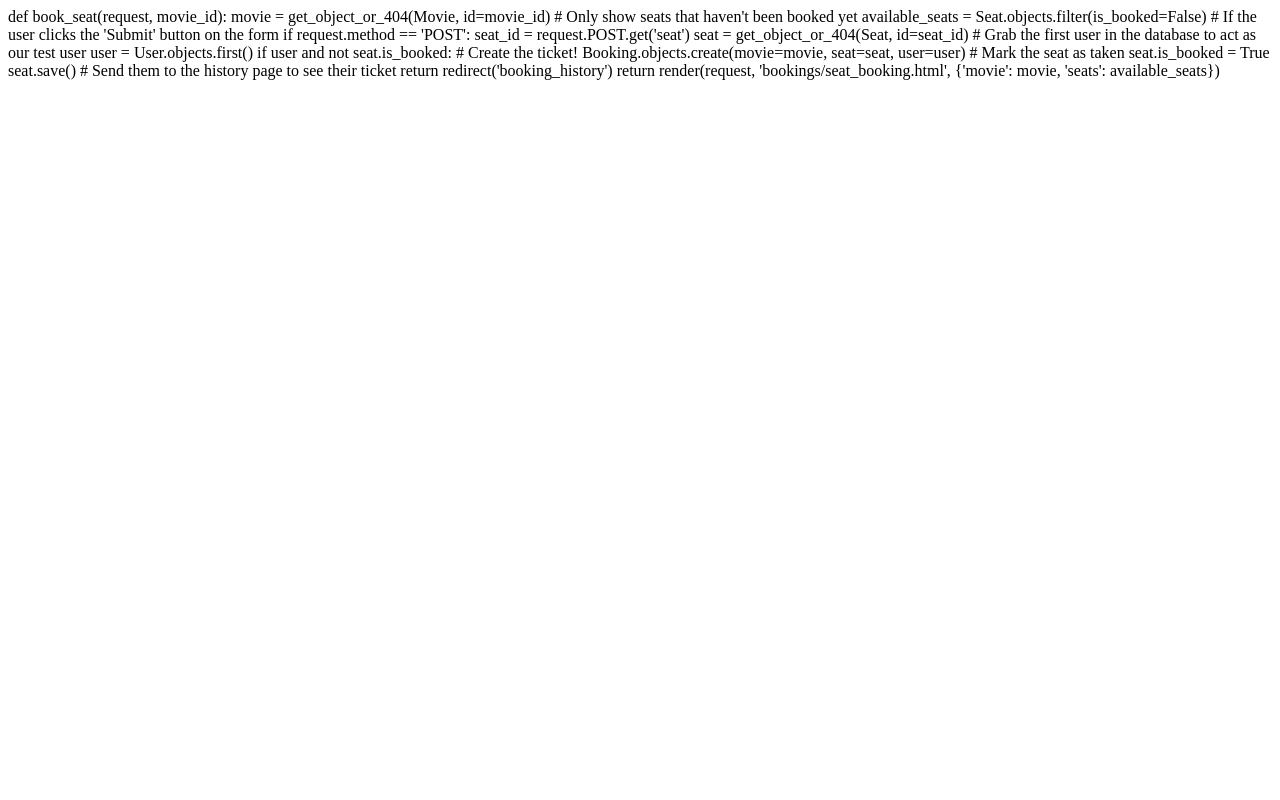
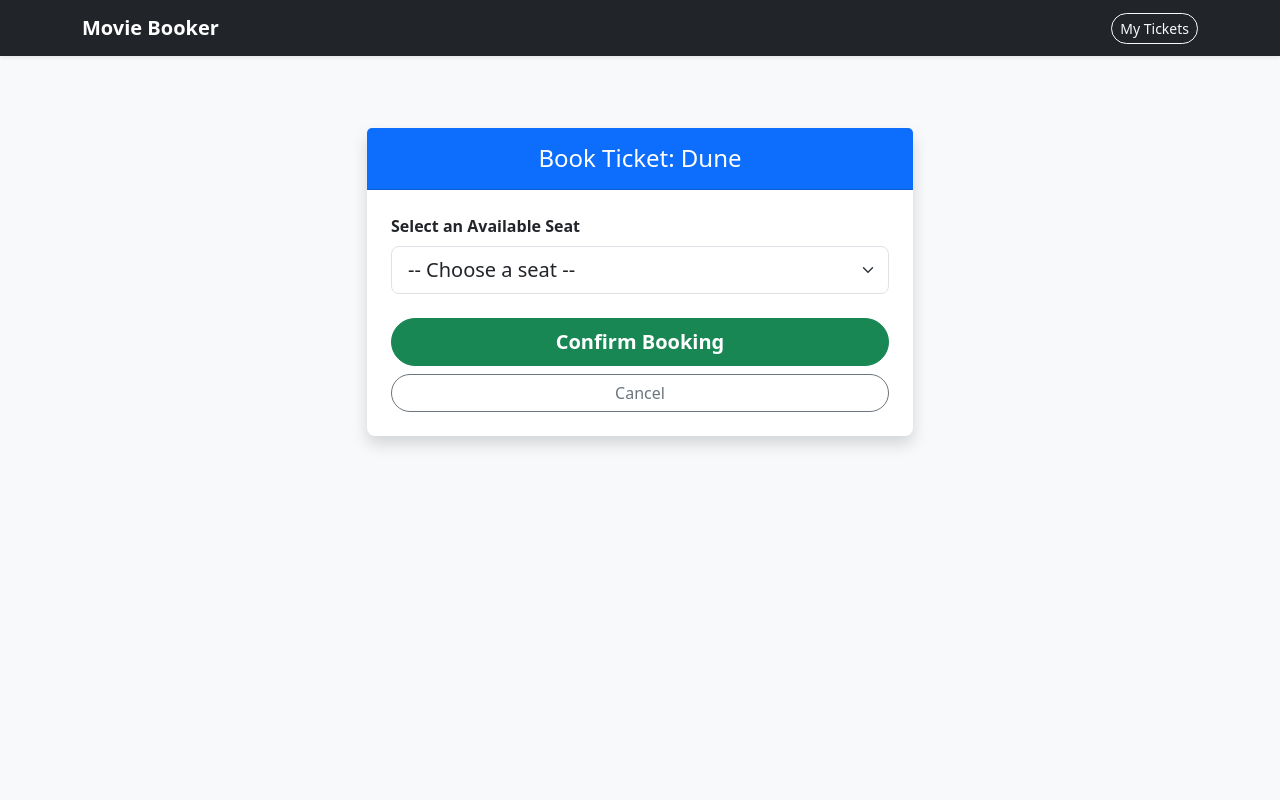
Before and after one commit to Glewis3/cs4300, a Django app: template homework2/movie_theater_booking/bookings/templates/bookings/seat_booking.html in a window 1280 px wide. Run offline with Django 4.2, Linux system fonts and the light colour scheme; the template is opened without the code that fills it: values that come from a table or form of the project are taken from there, others are empty; data comes from the database, SQL or seed files in the repository; both versions use the stored data as it was after the commit.

Commit message:
Fixed Bugs and added UI changes

```diff
--- a/homework2/movie_theater_booking/bookings/templates/bookings/base.html
+++ b/homework2/movie_theater_booking/bookings/templates/bookings/base.html
@@ -3,22 +3,19 @@
 <head>
     <meta charset="UTF-8">
     <meta name="viewport" content="width=device-width, initial-scale=1.0">
-    <title>{% block title %}Movie Theater Booking{% endblock %}</title>
-
+    <title>{% block title %}Movie Booker{% endblock %}</title>
     <link href="https://cdn.jsdelivr.net/npm/bootstrap@5.3.0/dist/css/bootstrap.min.css" rel="stylesheet">
 </head>
 <body class="bg-light">
-
-    <nav class="navbar navbar-expand-lg navbar-dark bg-dark mb-4">
-        <div class="container">
-            <a class="navbar-brand" href="#">🎬 Movie Booker</a>
+    <nav class="navbar navbar-expand-lg navbar-dark bg-dark shadow-sm">
+        <div class="container d-flex justify-content-between">
+            <a class="navbar-brand fw-bold" href="{% url 'movie_list' %}">Movie Booker</a>
+            <a class="btn btn-outline-light btn-sm rounded-pill" href="{% url 'booking_history' %}">My Tickets</a>
         </div>
     </nav>
-
-    <div class="container">
+    <div class="container mt-5">
         {% block content %}
         {% endblock %}
     </div>
-
 </body>
 </html>
--- a/homework2/movie_theater_booking/bookings/templates/bookings/seat_booking.html
+++ b/homework2/movie_theater_booking/bookings/templates/bookings/seat_booking.html
@@ -1,23 +1,35 @@
-def book_seat(request, movie_id):
-    movie = get_object_or_404(Movie, id=movie_id)
-    # Only show seats that haven't been booked yet
-    available_seats = Seat.objects.filter(is_booked=False)
+{% extends 'bookings/base.html' %}
 
-    # If the user clicks the 'Submit' button on the form
-    if request.method == 'POST':
-        seat_id = request.POST.get('seat')
-        seat = get_object_or_404(Seat, id=seat_id)
+{% block title %} Book a Seat {% endblock %}
 
-        # Grab the first user in the database to act as our test user
-        user = User.objects.first()
-
-        if user and not seat.is_booked:
-            # Create the ticket!
-            Booking.objects.create(movie=movie, seat=seat, user=user)
-            # Mark the seat as taken
-            seat.is_booked = True
-            seat.save()
-            # Send them to the history page to see their ticket
-            return redirect('booking_history')
-
-    return render(request, 'bookings/seat_booking.html', {'movie': movie, 'seats': available_seats})
+{% block content %}
+<div class="row justify-content-center">
+    <div class="col-md-6">
+        <div class="card shadow border-0 rounded-3 mt-4">
+            <div class="card-header bg-primary text-white text-center py-3">
+                <h4 class="mb-0">Book Ticket: {{ movie.title }}</h4>
+            </div>
+            <div class="card-body p-4">
+                <form method="POST">
+                    {% csrf_token %}
+                    <div class="mb-4">
+                        <label for="seat" class="form-label fw-bold">Select an Available Seat</label>
+                        <select name="seat" id="seat" class="form-select form-select-lg" required>
+                            <option value="" disabled selected>-- Choose a seat --</option>
+                            {% for seat in seats %}
+                                <option value="{{ seat.id }}">Seat {{ seat.seat_number }}</option>
+                            {% empty %}
+                                <option value="" disabled>No seats available for this movie!</option>
+                            {% endfor %}
+                        </select>
+                    </div>
+                    <div class="d-grid gap-2">
+                        <button type="submit" class="btn btn-success btn-lg rounded-pill fw-bold">Confirm Booking</button>
+                        <a href="{% url 'movie_list' %}" class="btn btn-outline-secondary rounded-pill">Cancel</a>
+                    </div>
+                </form>
+            </div>
+        </div>
+    </div>
+</div>
+{% endblock %}
--- a/homework2/movie_theater_booking/movie_theater_booking/settings.py
+++ b/homework2/movie_theater_booking/movie_theater_booking/settings.py
@@ -27,6 +27,7 @@
 
 ALLOWED_HOSTS = ['*', '.onrender.com']
 
+CSRF_TRUSTED_ORIGINS = ['https://app-glewis-21.devedu.io']
 
 # Application definition
 
--- a/homework2/movie_theater_booking/movie_theater_booking/urls.py
+++ b/homework2/movie_theater_booking/movie_theater_booking/urls.py
@@ -26,4 +26,5 @@
     path('', ui_views.movie_list, name='movie_list'), # The new homepage
     path('book/<int:movie_id>/', ui_views.book_seat, name='book_seat'),
     path('history/', ui_views.booking_history, name='booking_history'),
+    path('cancel/<int:booking_id>/', ui_views.cancel_booking, name='cancel_booking'),
 ]
```
Also changed, not shown: homework2/movie_theater_booking/bookings/templates/bookings/booking_history.html (+21 -6 lines), homework2/movie_theater_booking/bookings/templates/bookings/movie_list.html (+22 -14 lines), homework2/movie_theater_booking/bookings/views.py (+22 -14 lines), homework2/movie_theater_booking/db.sqlite3, 1 other file.
